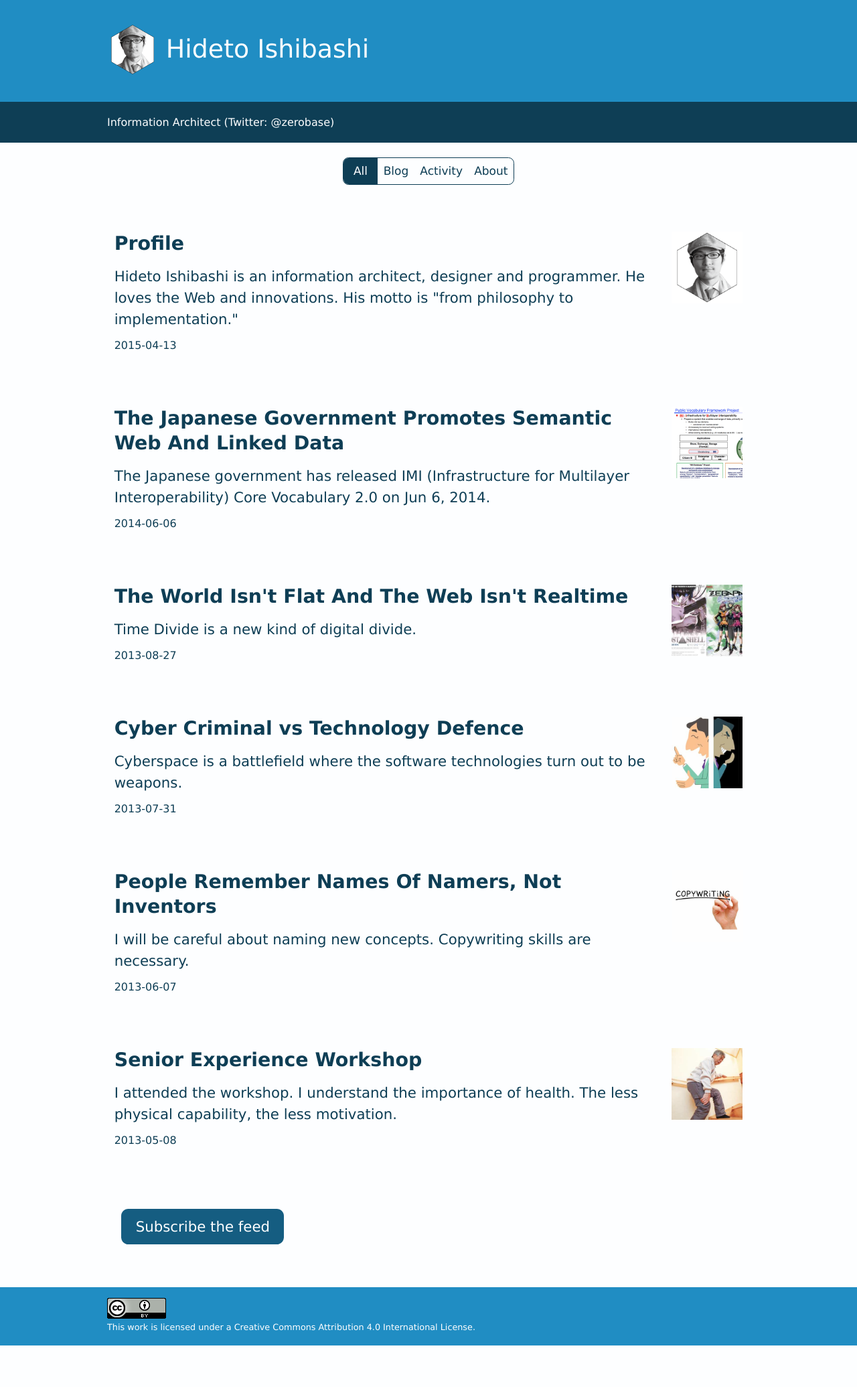
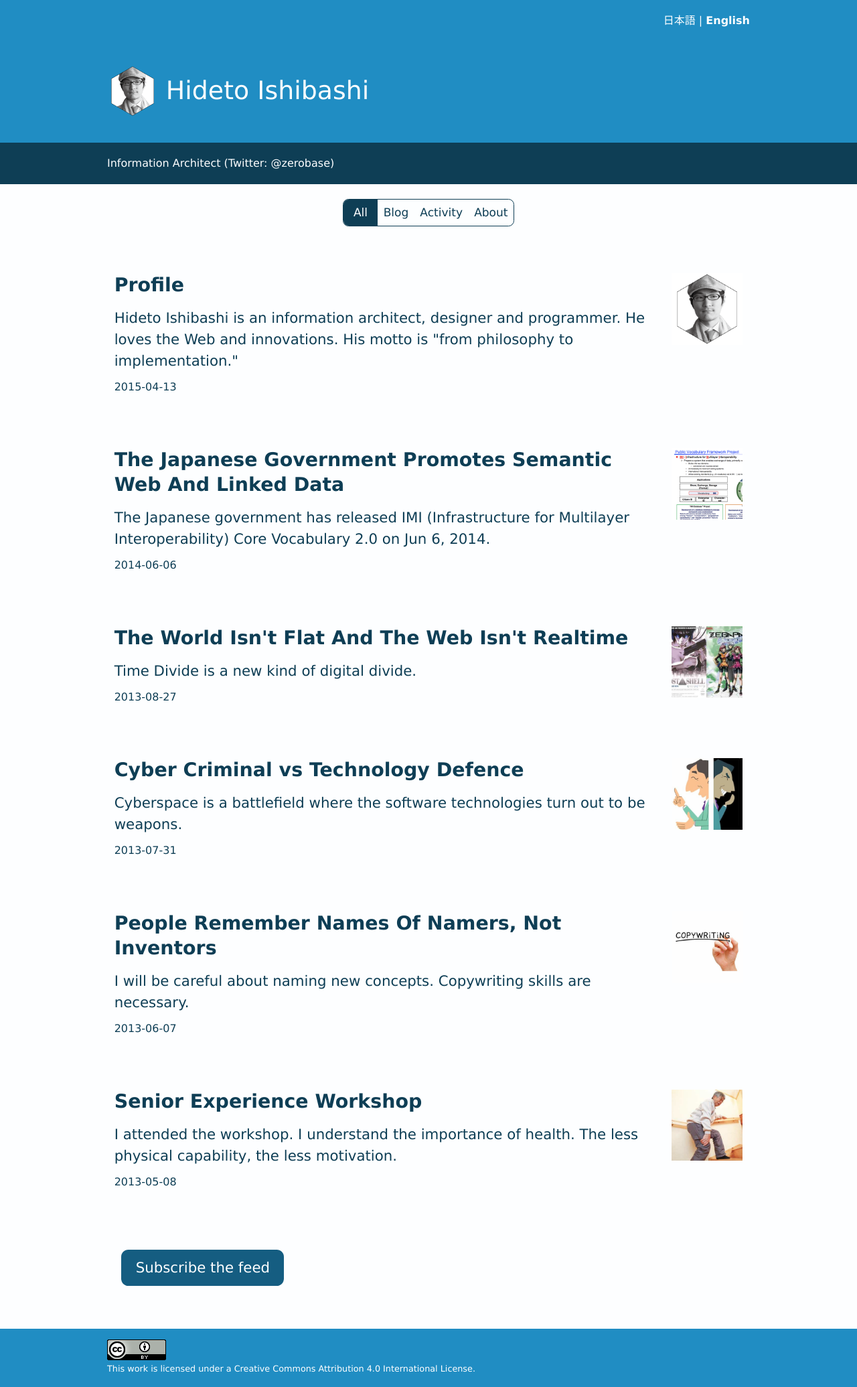
Before and after one commit to zerobase/en.ishibashihideto.net, a Jekyll site: the page built from index.html, in a window 1280 px wide. Shown: the whole page at 67% size. Built offline with Jekyll 4.4.1, drawn with Linux system fonts in a browser that asks for light colours; comment, search, counter and statistics services are not loaded; before the commit the page ends 2009 px from its top, so only the background shows below that.

Commit message:
add language swither on the header

```diff
--- a/_includes/header.html
+++ b/_includes/header.html
@@ -1,4 +1,10 @@
 <header class="site header">
+  <section class="languages wrapper">
+    <ul class="languages container">
+      <li class="language"><a href="http://ja.ishibashihideto.net/">日本語</a></li>
+      <li class="selected language">English</li>
+    </ul>
+  </section>
   <section class="breadcrumbs wrapper">
     <nav role="navigation" class="breadcrumbs container">
       <h2 class="title">
--- a/_sass/custom/_website_header.scss
+++ b/_sass/custom/_website_header.scss
@@ -20,6 +20,38 @@ $color: $base-background-color;
 
   @include media($large-viewport) {
     font-size: modular-scale(2);
+  }
+
+  .languages.wrapper {
+    padding: $base-padding;
+    text-align: right;
+    background-color: $base-main-color;
+
+    .languages.container {
+      .language,
+      .language * {
+        display: inline;
+
+        &.selected {
+          font-weight: bold;
+        }
+
+        &:not(:last-child):after {
+          content: " | ";
+          font-weight: normal;
+        }
+      }
+
+      font-size: modular-scale(-1);
+
+      @include media($medium-viewport) {
+        font-size: modular-scale(-3);
+      }
+
+      @include media($large-viewport) {
+        font-size: modular-scale(-3);
+      }
+    }
   }
 
   .breadcrumbs.wrapper {
```
